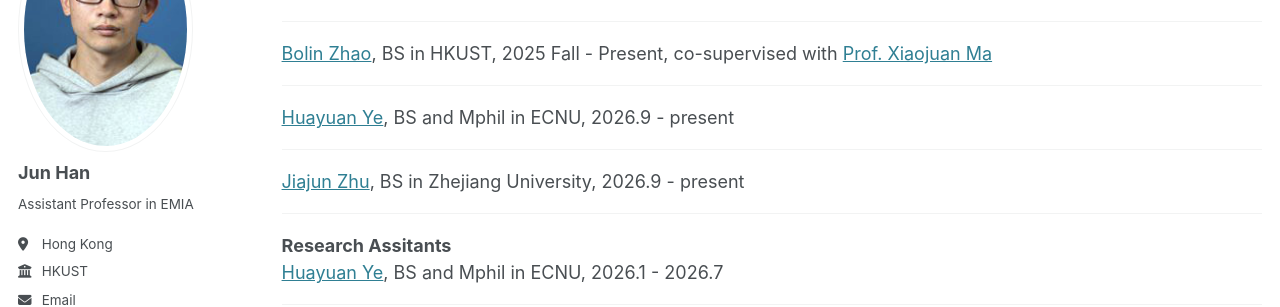
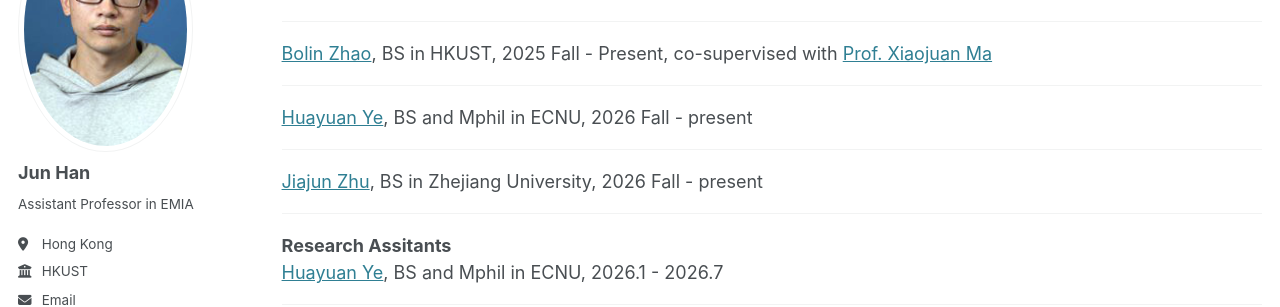
Before and after one commit to stevenhan1991/stevenhan1991.github.io, a Jekyll site: the page built from _pages/group.md, in a window 1280 px wide and 995 px high. Shown: the part 192-499 px from the top of the window. Built offline with Jekyll 4.4.1, drawn with Linux system fonts in a browser that asks for light colours; some web fonts are replaced.

Commit message:
Update group.md

```diff
--- a/_pages/group.md
+++ b/_pages/group.md
@@ -21,11 +21,11 @@ redirect_from:
 
    <hr>
    <div class="text">
-    <div class="title"><a href="https://huayuan.info/">Huayuan Ye</a>, BS and Mphil in ECNU, 2026.9 - present </div>
+    <div class="title"><a href="https://huayuan.info/">Huayuan Ye</a>, BS and Mphil in ECNU, 2026 Fall - present </div>
    <hr>
 
   <div class="text">
-    <div class="title"><a href="https://jiajunzhuchris.github.io">Jiajun Zhu</a>, BS in Zhejiang University, 2026.9 - present </div>
+    <div class="title"><a href="https://jiajunzhuchris.github.io">Jiajun Zhu</a>, BS in Zhejiang University, 2026 Fall - present </div>
    <hr>
 
 
```
